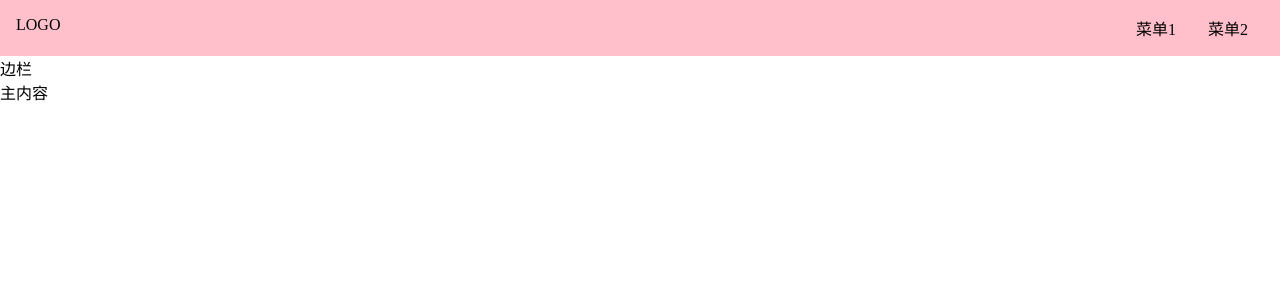
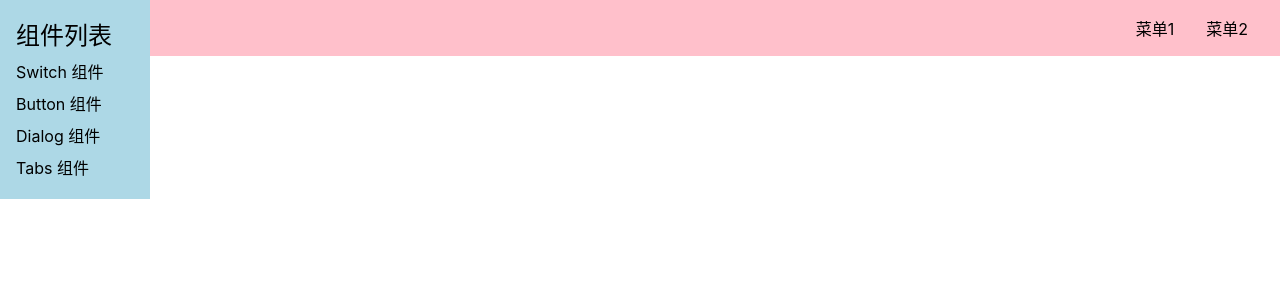
Before and after one commit to Sofia7452/vue3-lunzi, a Vue app: page /#/doc in a window 1280 px wide. Shown: the top 300 px of the page. Built offline with nearby package versions, Linux system fonts and the light colour scheme.

Commit message:
aside css 1

```diff
--- a/src/index.scss
+++ b/src/index.scss
@@ -10,7 +10,17 @@
 a {
   text-decoration: none;
   color: inherit;
-&:hover {
-   border-bottom: 1px solid;
- }
+  &:hover {
+    border-bottom: 1px solid;
+    cursor: pointer;
+  }
 }
+h1, h2, h3, h4, h5, h6 {
+  font-weight: normal;
+}
+body {
+  font-size: 16px;
+  // 为什么这样写 font-family
+  // 答案见 https://github.com/zenozeng/fonts.css/
+  font-family: -apple-system, "Noto Sans", "Helvetica Neue", Helvetica, "Nimbus Sans L", Arial, "Liberation Sans", "PingFang SC", "Hiragino Sans GB", "Noto Sans CJK SC", "Source Han Sans SC", "Source Han Sans CN", "Microsoft YaHei", "Wenquanyi Micro Hei", "WenQuanYi Zen Hei", "ST Heiti", SimHei, "WenQuanYi Zen Hei Sharp", sans-serif;
+}
--- a/src/views/Doc.vue
+++ b/src/views/Doc.vue
@@ -6,14 +6,49 @@
             <div class="menu"></div>
         </div>
         <div class="content">
-      <aside>边栏</aside>
+            <aside>
+                <h2>组件列表</h2>
+                <ol>
+                    <li>
+                        <router-link to="/doc/switch">Switch 组件</router-link>
+                    </li>
+                    <li>
+                        <router-link to="/doc/button">Button 组件</router-link>
+                    </li>
+                    <li>
+                        <router-link to="/doc/dialog">Dialog 组件</router-link>
+                    </li>
+                    <li>
+                        <router-link to="/doc/tabs">Tabs 组件</router-link>
+                    </li>
+                </ol>
+            </aside>
             <main>主内容</main>
         </div>
     </div>
 </template>
 <script lang="ts">
-  import Topnav from '../components/Topnav.vue'
+  import Topnav from '../components/Topnav.vue';
+
   export default {
-    components:{Topnav}
+    components: {Topnav}
+  };
+</script>
+<style lang="scss" scoped>
+    aside {
+        background: lightblue;
+        width: 150px;
+        padding: 16px;
+        position: fixed;
+        top: 0;
+        left: 0;
+        > h2 {
+            margin-bottom: 4px;
         }
-</script>
+        > ol {
+            > li {
+                padding: 4px 0;
+            }
+        }
+    }
+</style>
--- a/src/views/Home.vue
+++ b/src/views/Home.vue
@@ -6,7 +6,7 @@
     <h2>一个好用的UI框架</h2>
     <p class="actions">
     <a href="">GitHub</a>
-        <a href="">开始</a>
+    <router-link to='/doc'>开始</router-link>
     </p>
     </div>
     </div>
@@ -17,3 +17,26 @@
     components:{Topnav}
   }
 </script>
+<style lang="scss" scoped>
+    .banner {
+        padding: 100px 0;
+        display: flex;
+        justify-content: center;
+        align-items: center;
+        flex-direction: column;
+        background: lightgreen;
+        > .actions{
+            padding: 8px 0;
+            a {
+                margin:0 8px;
+                background: #fff;
+                display: inline-block;
+                $h: 28px;
+                height: $h;
+                line-height: $h;
+                border-radius: $h/2;
+                padding: 0 8px;
+            }
+        }
+    }
+</style>
```
Lines whose indentation alone changed are shown as unchanged.
